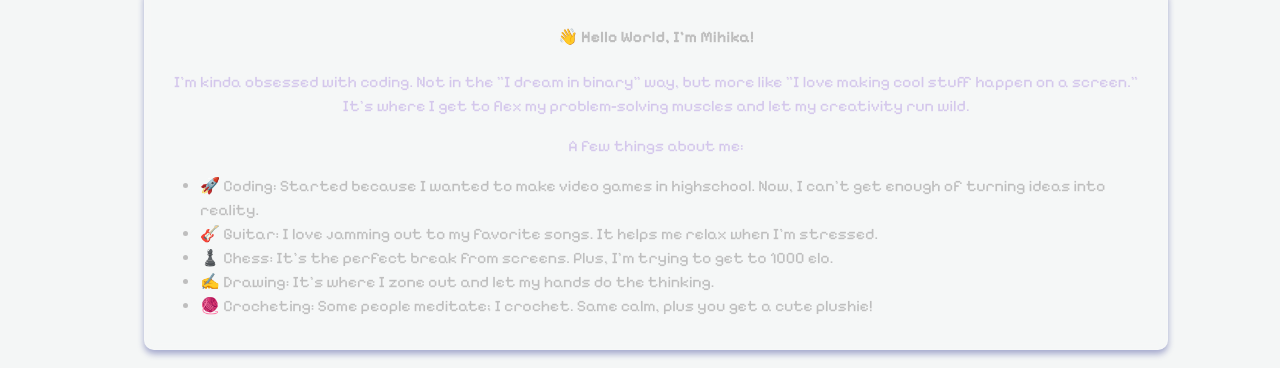
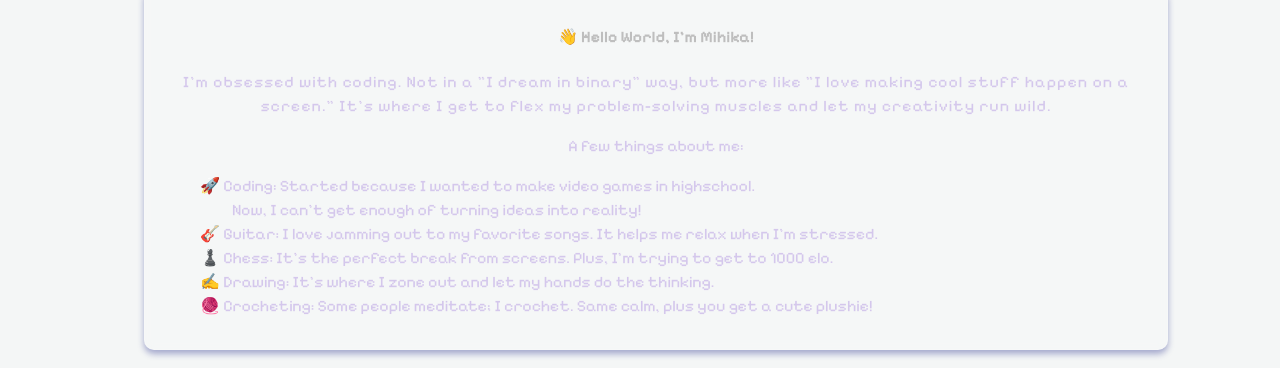
Before and after one commit to mihikakrishna/mihikakrishna.github.io, a React (Create React App) app: page /about in a window 1280 px wide. Shown: the part 280-648 px from the top of the page. Built offline with nearby package versions, Linux system fonts and the light colour scheme.

Commit message:
Modify about-me styling and content

```diff
--- a/src/pages/About.js
+++ b/src/pages/About.js
@@ -7,10 +7,16 @@ export default function About() {
       <div className="glassmorphism-effect">
         <div className="content-box">
           <h4>👋 Hello World, I'm Mihika!</h4>
-          <p>I'm kinda obsessed with coding. Not in the "I dream in binary" way, but more like "I love making cool stuff happen on a screen." It's where I get to flex my problem-solving muscles and let my creativity run wild.</p>
+          <p style={{ letterSpacing: '1px'}}>I'm obsessed with coding. Not in a "I dream in binary" way, but more like "I love making cool stuff happen on a screen." It's where I get to flex my problem-solving muscles and let my creativity run wild.</p>
           <p>A few things about me:</p>
-          <ul style={{ textAlign: 'left' }}>
-              <li>🚀 Coding: Started because I wanted to make video games in highschool. Now, I can't get enough of turning ideas into reality.</li>
+          <ul style={{ textAlign: 'left', color: '#d4c7ec', listStyleType: 'none'}}>
+          <li>
+          🚀 Coding:
+              Started because I wanted to make video games in highschool. <br></br>
+            <div style={{marginLeft: '2em'}}>
+              Now, I can't get enough of turning ideas into reality!
+            </div>
+          </li>
               <li>🎸 Guitar: I love jamming out to my favorite songs. It helps me relax when I'm stressed.</li>
               <li>♟️ Chess: It's the perfect break from screens. Plus, I'm trying to get to 1000 elo.</li>
               <li>✍️ Drawing: It’s where I zone out and let my hands do the thinking.</li>
```
